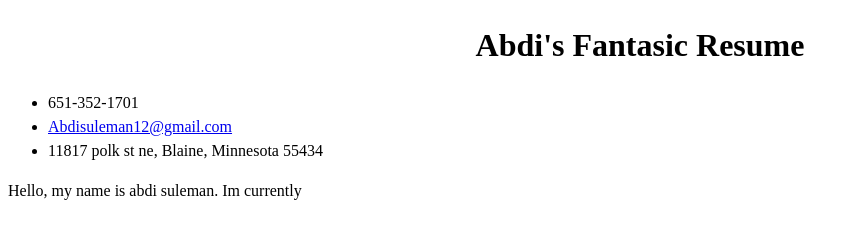
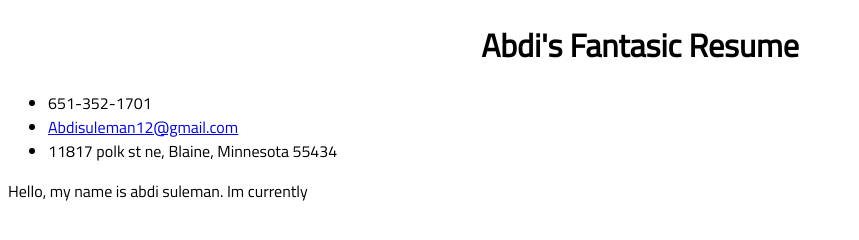
Before and after one commit to abdisuleman12/abdisuleman12.github.io, a plain HTML site: page index.html in a window 1280 px wide. Shown: the whole page, without its empty margins (0-859 px from the left). Drawn offline with Linux system fonts and the light colour scheme.

Commit message:
Update style.css

```diff
--- a/style.css
+++ b/style.css
@@ -4,15 +4,13 @@
 {
   text-align: center;
   font-weight: 70px;
+  font-family: 'Titillium Web', sans-serif;
 }
 
 
 body
 {
-  font-family:
+  font-family: 'Titillium Web', sans-serif;
 
 
-
-  font-weight: 300;
-  line-height: 1.5;
-}
+  }
```
